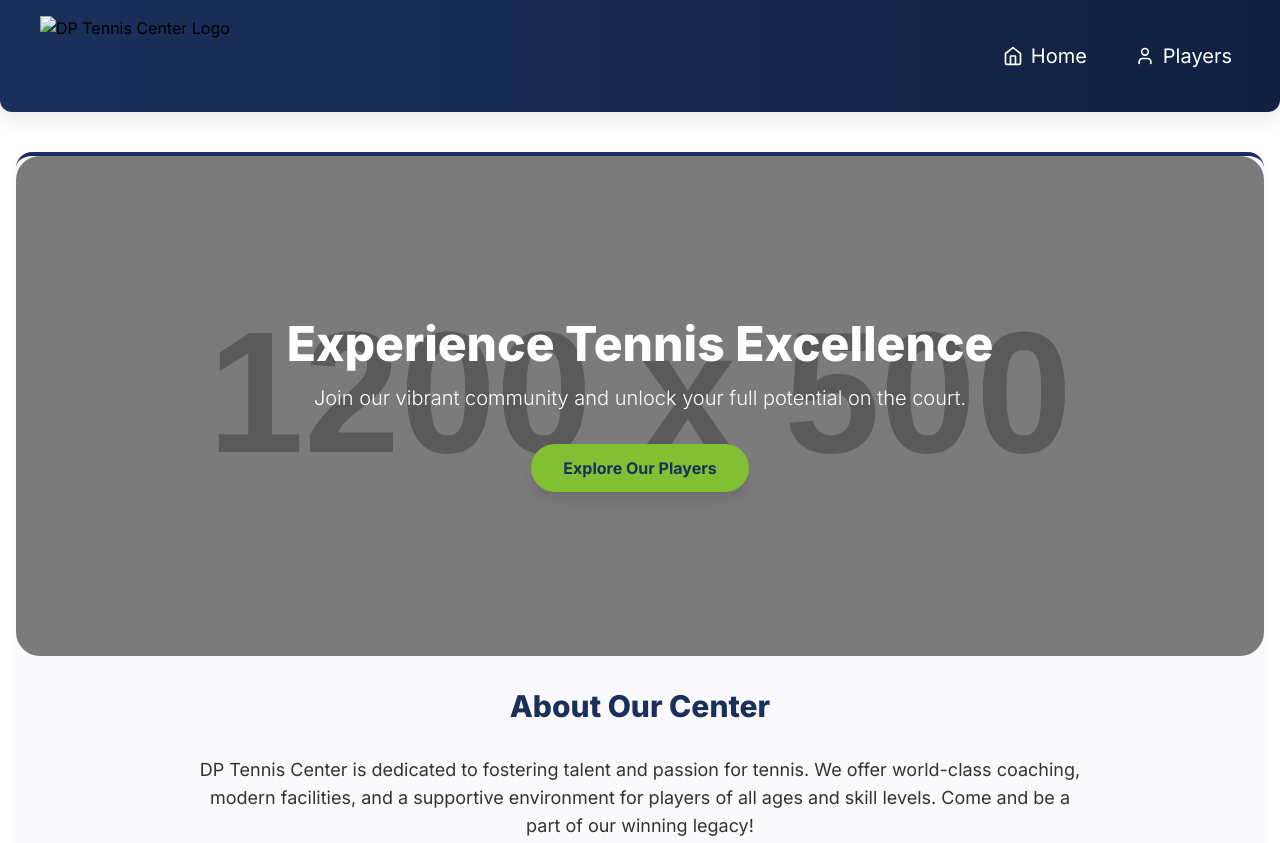
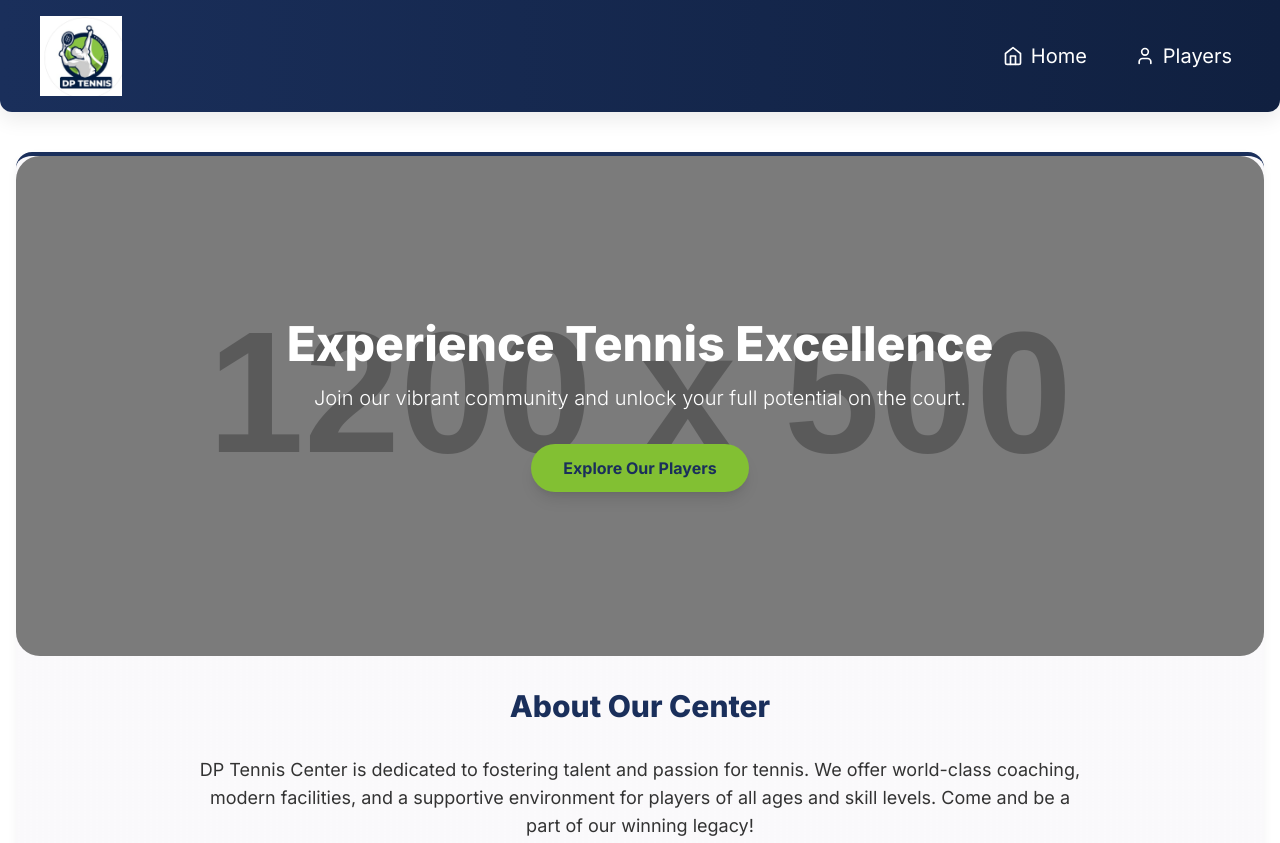
Before and after one commit to Praveensaich/Dp_tennis_center, a plain HTML site: page index.html in a window 1280 px wide. Shown: the top 843 px of the page. Drawn offline with nearby package versions, Linux system fonts and the light colour scheme; placeholder pictures from the web are drawn by us.

Commit message:
Update index.html

```diff
--- a/index.html
+++ b/index.html
@@ -106,7 +106,7 @@
     <header class="bg-gradient-to-r from-dp-dark-blue to-dp-deep-blue p-4 shadow-custom-medium rounded-b-xl">
         <div class="container mx-auto flex justify-between items-center">
             <!-- Logo from uploaded image -->
-            <img src="image_3f6638.png" alt="DP Tennis Center Logo" class="h-16 md:h-20 object-contain">
+            <img src="Screenshot 2025-05-09 183853.png" alt="DP Tennis Center Logo" class="h-16 md:h-20 object-contain">
             <nav>
                 <ul class="flex space-x-8">
                     <li>
```
